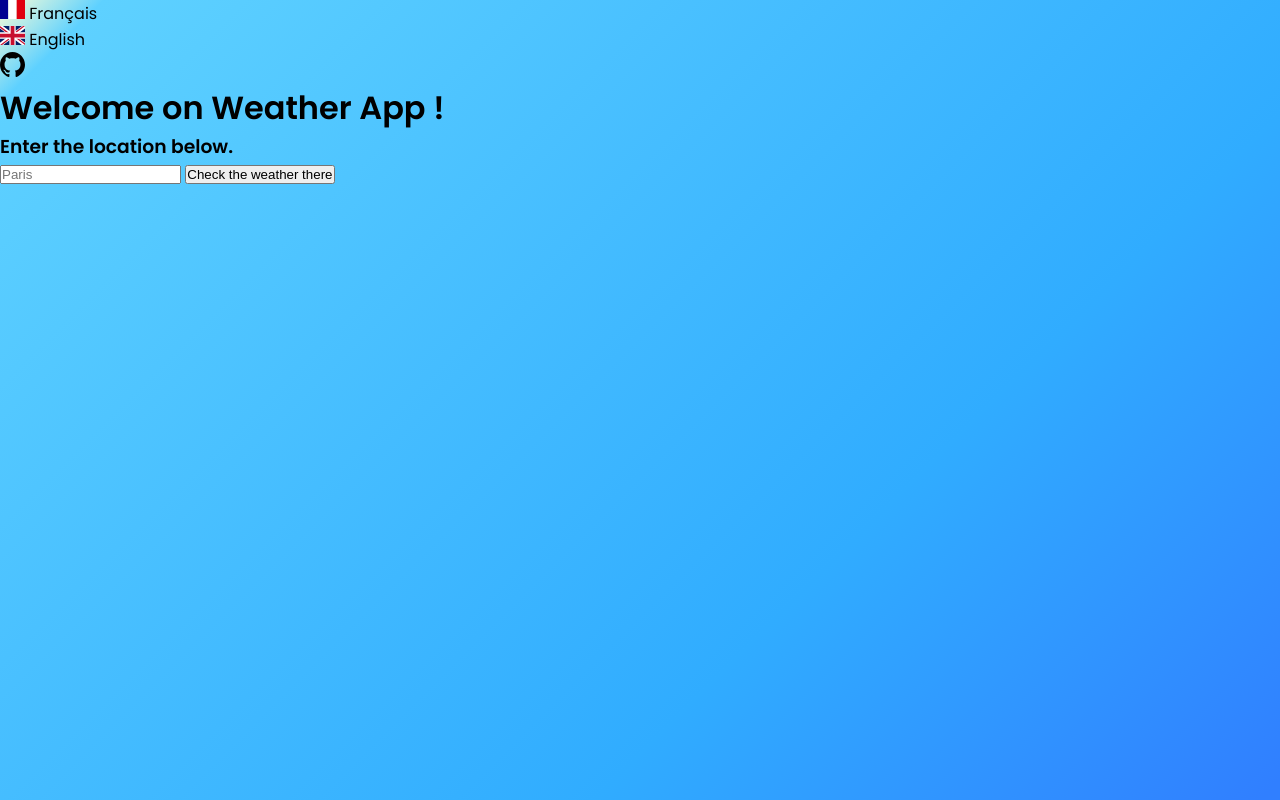
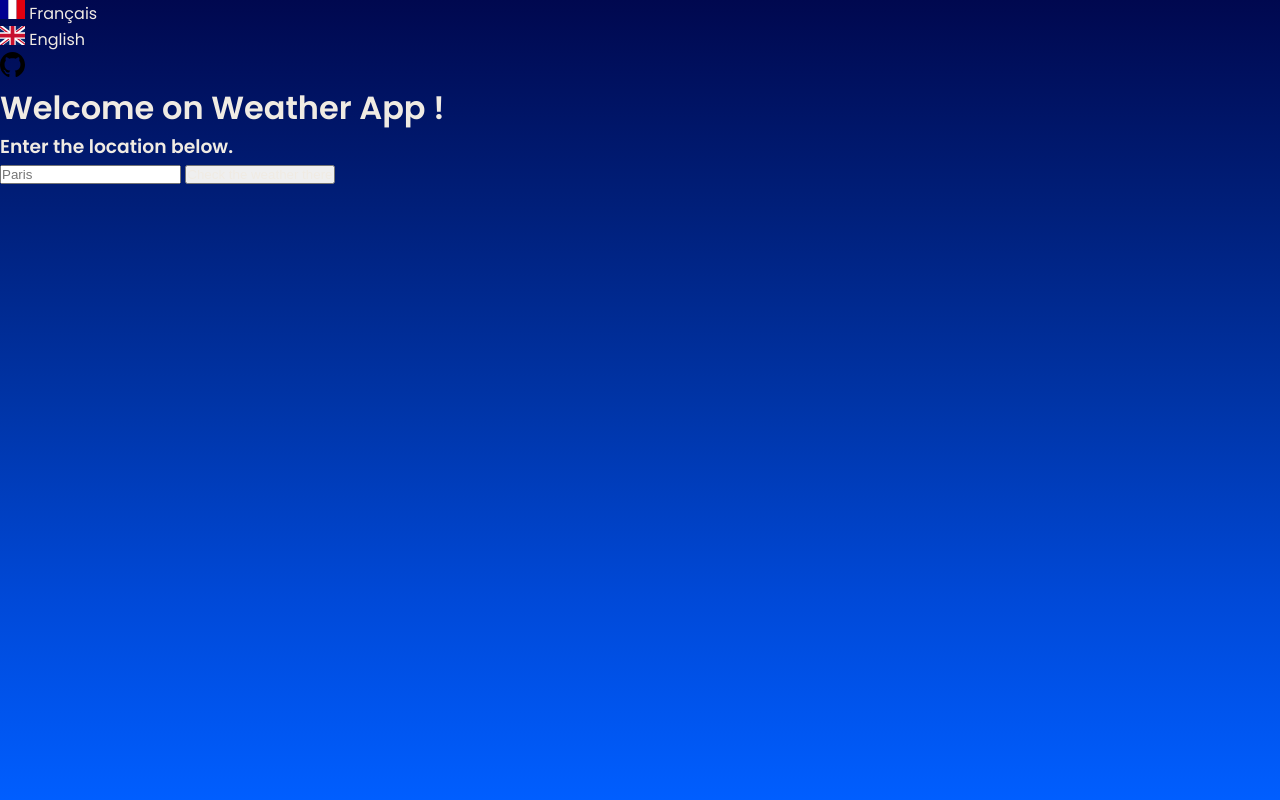
Before and after one commit to anto-347/weather-app, a website: page index.html in a window 1280 px wide. Drawn offline with Linux system fonts and the light colour scheme.

Commit message:
change background index

```diff
--- a/src/css/style.css
+++ b/src/css/style.css
@@ -4,19 +4,22 @@
   box-sizing: border-box;
   padding: 0;
   margin: 0;
+  color: #f0ebe3;
 }
 
 body {
   font-family: "Poppins", sans-serif;
-  background: #fdffd6;
+
+  /* https://grabient.com/AwGgdAjAbA7CFgExQiUYCsBmK8xYlTGAE45JgtwJgAWNcGU8KRCIA?angle=180 */
+
   background: linear-gradient(
-    135deg,
-    rgba(253, 255, 214, 1) 0%,
-    rgba(94, 209, 255, 1) 5%,
-    rgba(48, 172, 255, 1) 67%,
-    rgba(48, 127, 255, 1) 99%
+    180deg,
+    #00084f 0%,
+    #001e78 25%,
+    #0034a6 50%,
+    #0049d8 75%,
+    #005eff 100%
   );
-  background-repeat: no-repeat;
   height: 100vh;
 }
 
```
